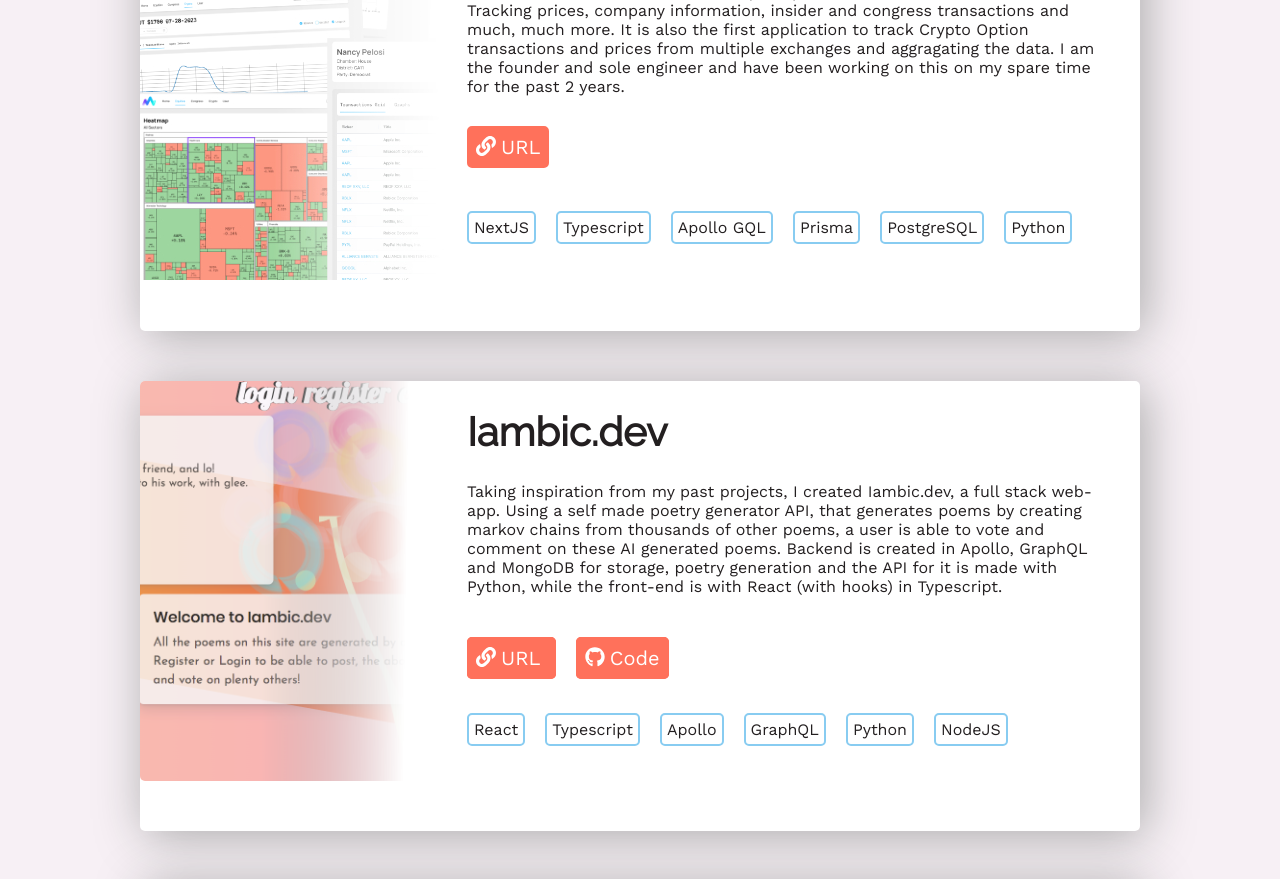
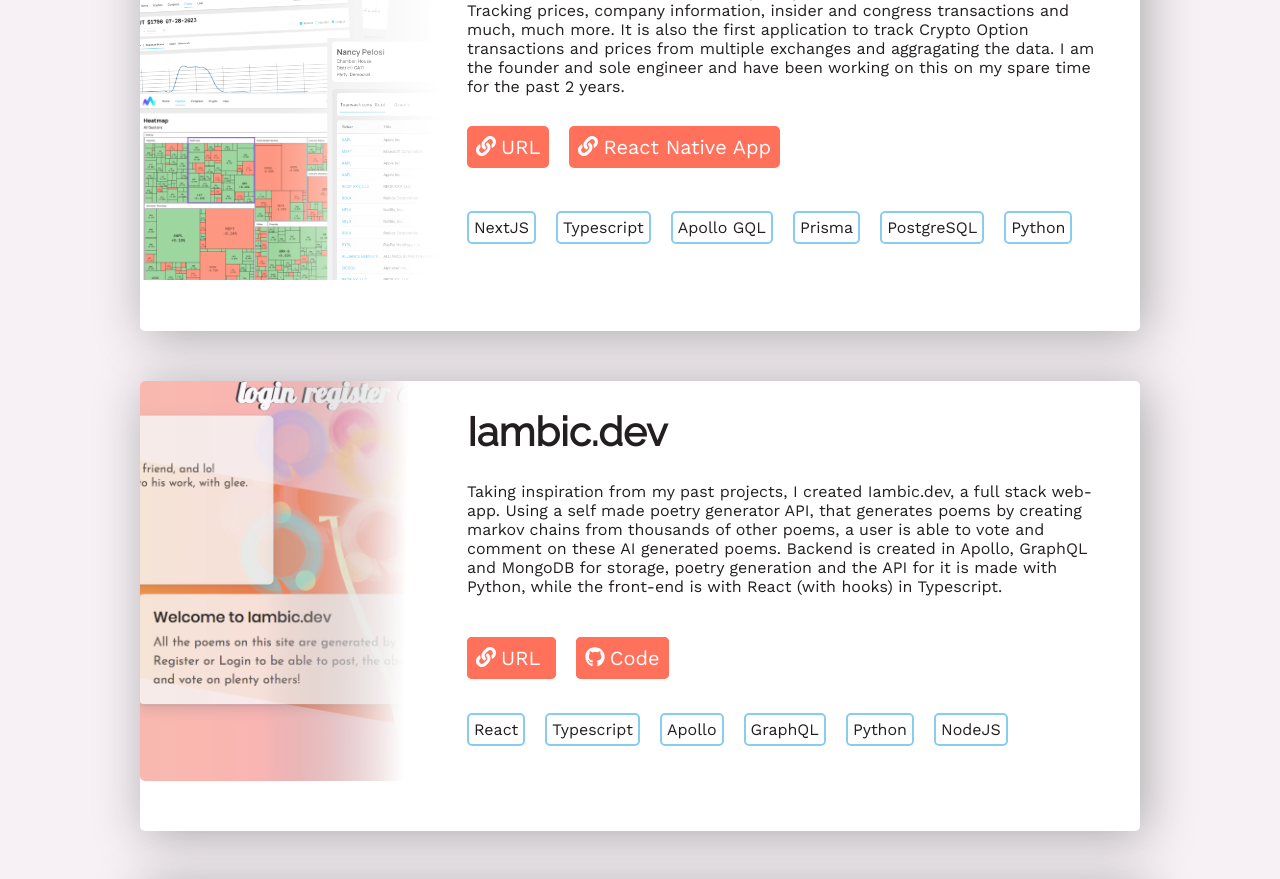
Before and after one commit to bartlomein/portfolio, a Vue app: page / in a window 1280 px wide. Shown: the part 1060-1939 px from the top of the page. Built offline with nearby package versions, Linux system fonts and the light colour scheme; what vue-typer would draw is missing.

Commit message:
update port

```diff
--- a/src/components/ContactTop.vue
+++ b/src/components/ContactTop.vue
@@ -44,7 +44,7 @@
           </span>
           <span class="info button">
             <a
-              href="https://drive.google.com/file/d/1iy7lybCTnLqh1RssSVjOM7o_ATeWuITn/view?usp=sharing"
+              href="https://drive.google.com/file/d/1Qu3iMiUCGBELidJ3Uqtk6aaF6-34HwHQ/view?usp=sharing"
               target="_blank"
               >CV</a
             >
--- a/src/components/MarketMotion.vue
+++ b/src/components/MarketMotion.vue
@@ -21,11 +21,17 @@
               <font-awesome-icon icon="link" size="1x" />URL
             </a>
           </span>
+          <span class="link button single">
+            <a href="https://apps.apple.com/us/app/marketmotion/id6479219751" target="_blank">
+              <font-awesome-icon icon="link" size="1x" />React Native App
+            </a>
+          </span>
 
         </div>
         <div class="built-with">
           <span class="technolojeesus">NextJS</span>
           <span class="technolojeesus">Typescript</span>
+
           <span class="technolojeesus">Apollo GQL</span>
           <span class="technolojeesus">Prisma</span>
           <span class="technolojeesus">PostgreSQL</span>
@@ -41,12 +47,13 @@
 
   <style scoped>
   .link {
-
+    margin-right: 20px !important;
     color: white;
     border: 2px solid #ff715b;
     background-color: #ff715b;
     border-radius: 5px;
     padding: 7px;
+
   }
   .git {
     color: black;
```
